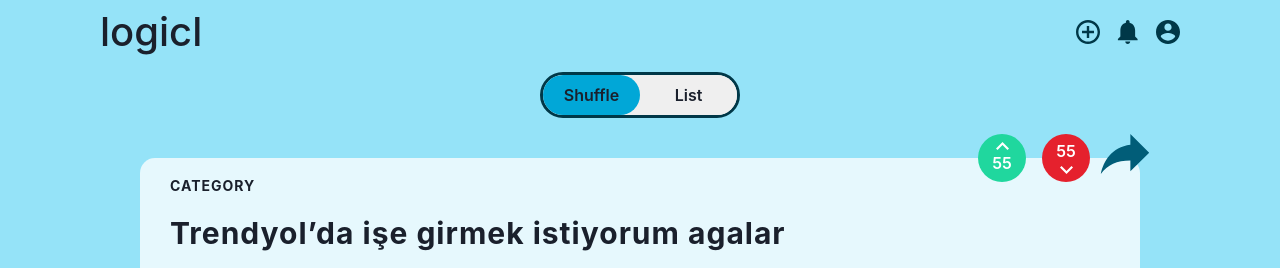
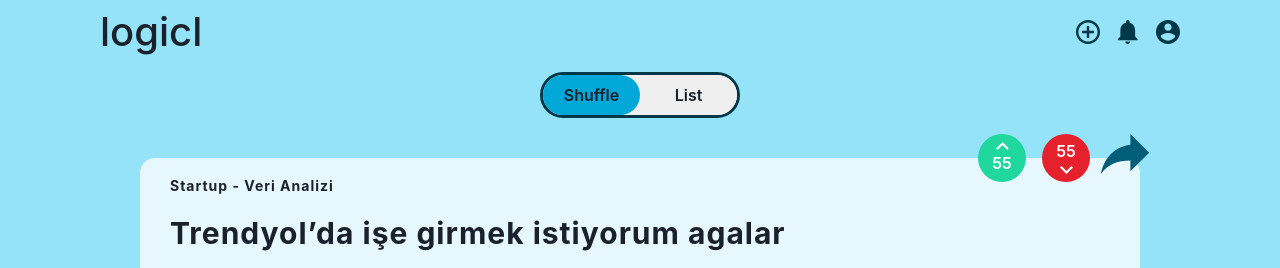
Before and after one commit to pauieeecs/logicl, a Next.js app: page /shuffle in a window 1280 px wide. Shown: the top 268 px of the page. Built offline with nearby package versions, Linux system fonts and the light colour scheme.

Commit message:
Content Props Updated

```diff
--- a/src/components/Shuffle/Content.tsx
+++ b/src/components/Shuffle/Content.tsx
@@ -2,12 +2,13 @@
 type Props = {
   title: string
   text: string
+  category: string
 }
-const Content: React.FC<Props> = ({ title, text }) => {
+const Content: React.FC<Props> = ({ title, text ,category}) => {
   return (
     <Flex direction="column" position="relative">
       <Heading letterSpacing={1} fontWeight="bold" size="xs">
-        CATEGORY
+        {category}
       </Heading>
       <Heading letterSpacing={1} my={5} size="lg">
         {title}
--- a/src/pages/shuffle.tsx
+++ b/src/pages/shuffle.tsx
@@ -25,6 +25,7 @@
       >
         <Flex position="relative" direction="column">
           <Content
+            category="Startup - Veri Analizi"
             title="Trendyol’da işe girmek istiyorum agalar"
             text="Lorem Ipsum is simply dummy text of the
           printing and typesetting industry. Lorem Ipsum
```
